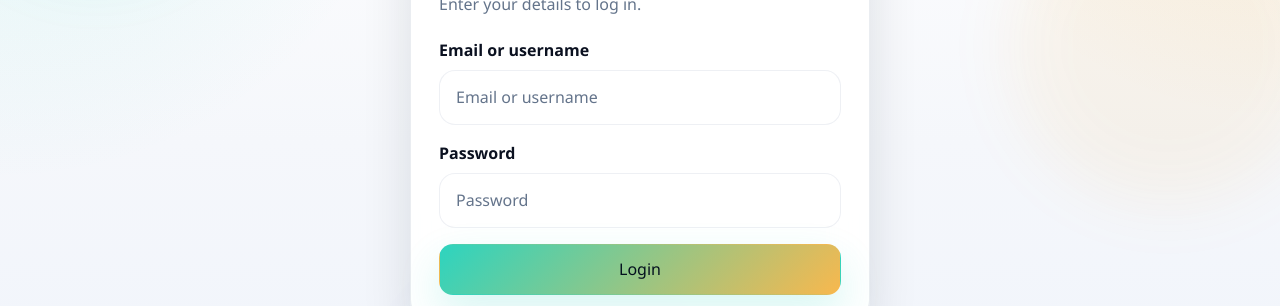
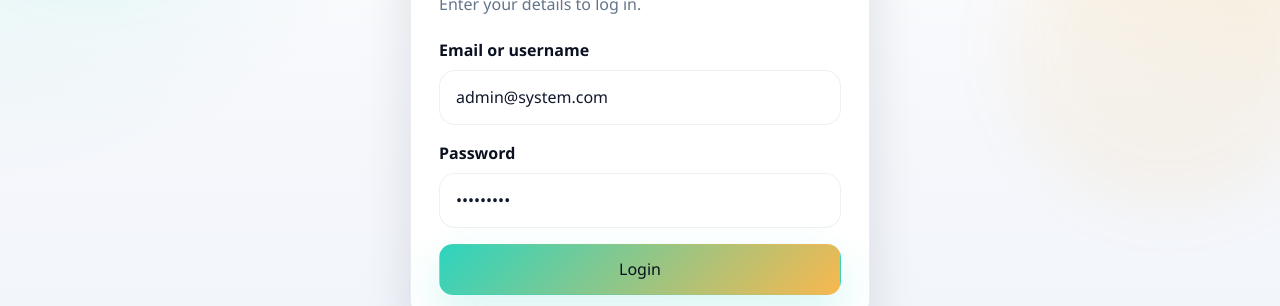
Before and after one commit to Kartikeya-guthub/User-Management-System, a React (Vite) app in the folder client/: page /login in a window 1280 px wide. Shown: the part 242-548 px from the top of the page. Built offline with nearby package versions, Linux system fonts and the light colour scheme; no server answers.

Commit message:
Auto-fill admin credentials on login page for quick testing

```diff
--- a/client/src/pages/LoginPage.jsx
+++ b/client/src/pages/LoginPage.jsx
@@ -1,14 +1,20 @@
-import { useState } from 'react';
+import { useState, useEffect } from 'react';
 import { useAuth } from '../context/AuthContext';
 import { useToast } from '../context/ToastContext';
 
 const LoginPage = () => {
   const { login } = useAuth();
   const { addToast } = useToast();
-  const [identifier, setIdentifier] = useState('');
-  const [password, setPassword] = useState('');
+  const [identifier, setIdentifier] = useState('admin@system.com');
+  const [password, setPassword] = useState('Admin@123');
   const [error,    setError]    = useState('');
   const [loading,  setLoading]  = useState(false);
+
+  // Auto-fill admin credentials on page load
+  useEffect(() => {
+    setIdentifier('admin@system.com');
+    setPassword('Admin@123');
+  }, []);
 
   const handleSubmit = async (e) => {
     e.preventDefault();
```
Also changed, not shown: 1 other file (tests, documents, lock files or other folders).
